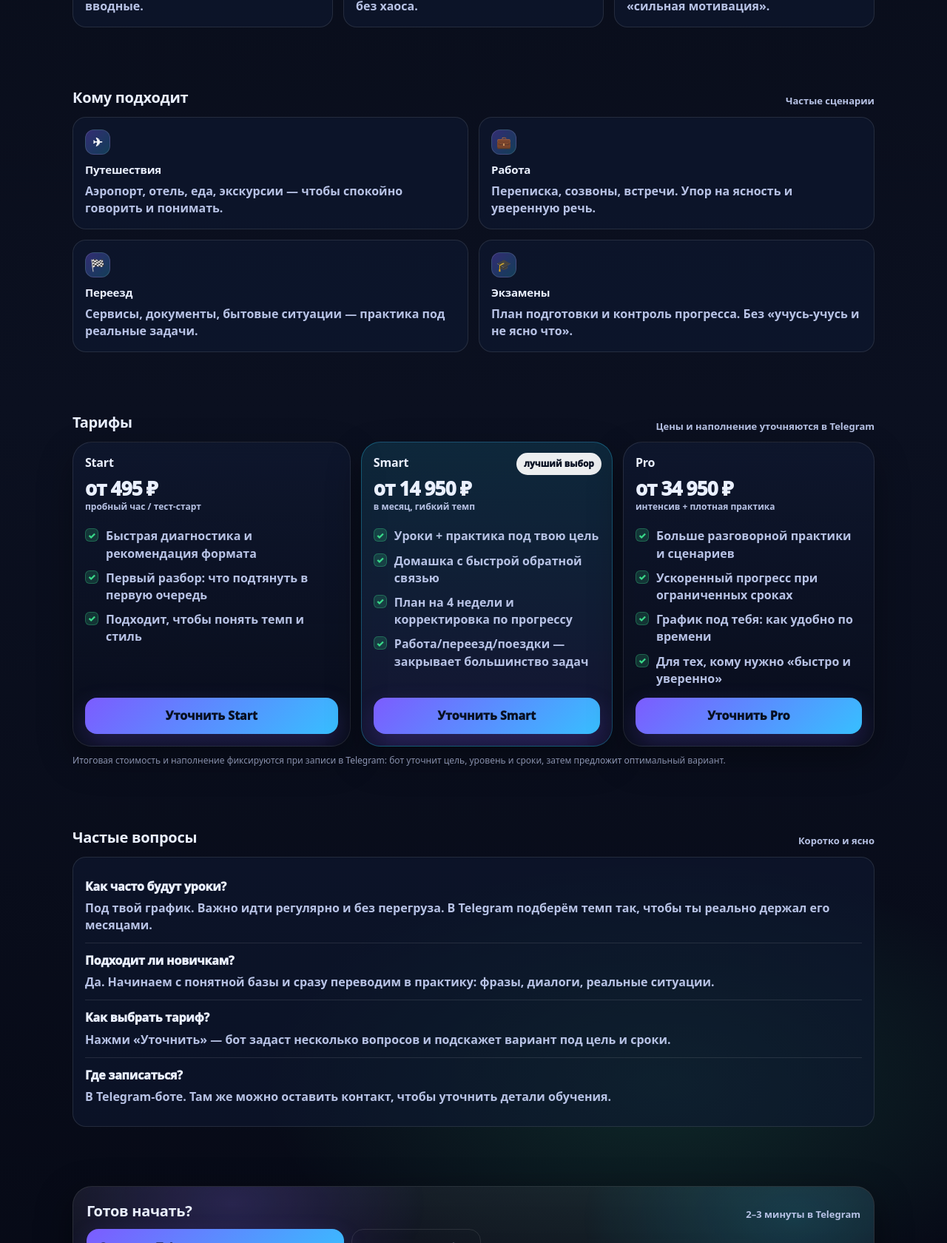
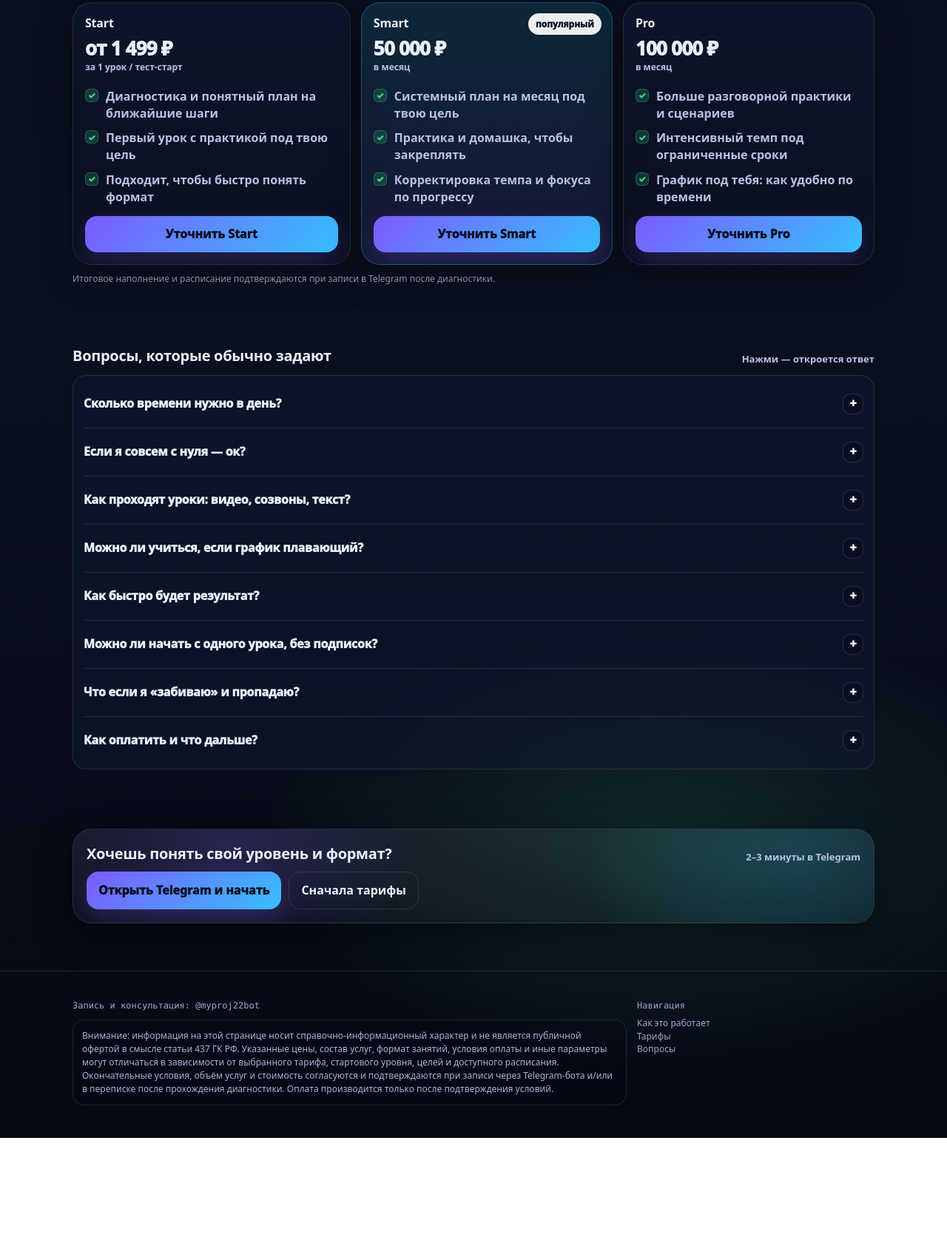
Before and after one commit to BossBoxter/english-course-landing, a plain HTML site: page index.html in a window 1280 px wide. Shown: the part 1120-2800 px from the top of the page at 74% size. After the commit the page ends 2658 px from the top, so only its background shows below. Drawn offline with Linux system fonts and the light colour scheme.

Commit message:
Update index.html

```diff
--- a/index.html
+++ b/index.html
@@ -1,7 +1,6 @@
 <!doctype html>
 <html lang="ru">
 <head>
-  <!-- FAVICON / APP ICONS (для GitHub Pages лучше без ведущего /) -->
   <link rel="icon" href="favicon.png" sizes="32x32" type="image/png">
   <link rel="icon" href="favicon.png" sizes="192x192" type="image/png">
   <link rel="apple-touch-icon" href="favicon.png">
@@ -11,7 +10,6 @@
   <meta name="viewport" content="width=device-width,initial-scale=1" />
   <meta name="description" content="Английский без воды: короткие уроки, практика, домашка и план под твою цель. Запись и уточнение деталей — в Telegram." />
 
-  <!-- Open Graph -->
   <meta property="og:title" content="Английский без воды — быстрый старт" />
   <meta property="og:description" content="Короткие уроки, практика и понятный план. Начни с диагностики в Telegram." />
   <meta property="og:type" content="website" />
@@ -22,15 +20,12 @@
   <style>
     :root{
       --bg:#0b1020;
-      --card:#101a34;
-      --card2:#0e1630;
       --text:#eaf0ff;
       --muted:#b7c2e5;
       --line:rgba(255,255,255,.10);
       --brand:#7c5cff;
       --brand2:#29d3ff;
       --ok:#39d98a;
-      --warn:#ffcf5c;
       --shadow: 0 16px 50px rgba(0,0,0,.45);
       --radius: 18px;
       --radius2: 26px;
@@ -76,11 +71,7 @@
       background: rgba(255,255,255,.06);
       display:flex; align-items:center; justify-content:center;
     }
-    .logo img{
-      width:100%; height:100%;
-      display:block;
-      object-fit:cover;
-    }
+    .logo img{ width:100%; height:100%; display:block; object-fit:cover; }
 
     .nav{
       display:flex; gap:14px; align-items:center;
@@ -313,20 +304,48 @@
     .plan .actions{ margin-top:auto; padding-top:14px; display:flex; gap:10px; flex-wrap:wrap; }
     .plan .actions .cta{ width:100%; border-radius: 16px; padding:13px 16px; }
 
-    .faq .qa{ border-top:1px solid var(--line); padding:12px 0; }
-    .faq .qa:first-child{ border-top:0; }
-    .q{ font-weight:950; letter-spacing:-.2px; }
-    .a{ color: var(--muted); font-weight:650; margin-top:6px; }
-
-    .promise{
-      border: 1px solid rgba(57,217,138,.22);
-      background: linear-gradient(135deg, rgba(57,217,138,.10), rgba(41,211,255,.06));
-      border-radius: 18px;
-      padding: 14px;
-      margin-top: 14px;
+    /* FAQ (accordion via <details>) */
+    .faq-card{
+      border:1px solid var(--line);
+      background: rgba(16,26,52,.55);
+      border-radius: var(--radius);
+      padding: 6px 14px;
     }
-    .promise .t1{ font-weight:950; }
-    .promise .t2{ color: var(--muted); font-weight:650; margin-top:6px; }
+    details.faq-item{
+      border-top: 1px solid var(--line);
+      padding: 12px 0;
+    }
+    details.faq-item:first-child{ border-top: 0; }
+    summary.faq-q{
+      list-style: none;
+      cursor: pointer;
+      display:flex;
+      align-items:center;
+      justify-content:space-between;
+      gap:12px;
+      font-weight:950;
+      letter-spacing:-.2px;
+      padding: 6px 0;
+    }
+    summary.faq-q::-webkit-details-marker{ display:none; }
+    .chev{
+      width:28px; height:28px;
+      border-radius:10px;
+      border:1px solid rgba(255,255,255,.12);
+      background: rgba(0,0,0,.18);
+      display:flex; align-items:center; justify-content:center;
+      flex:0 0 auto;
+      color:#fff;
+      font-weight:950;
+      transition: transform .16s ease;
+    }
+    details[open] .chev{ transform: rotate(45deg); }
+    .faq-a{
+      color: var(--muted);
+      font-weight:650;
+      margin: 6px 0 0;
+      padding-right: 34px;
+    }
 
     footer{
       border-top: 1px solid var(--line);
@@ -342,6 +361,17 @@
       align-items:start;
     }
     .mono{ font-family: var(--mono); }
+
+    .legal{
+      border: 1px solid var(--line);
+      background: rgba(7,10,20,.35);
+      border-radius: 16px;
+      padding: 12px;
+      margin-top: 10px;
+      color: rgba(183,194,229,.92);
+      font-size: 12px;
+      line-height: 1.5;
+    }
 
     .sticky-cta{
       position:fixed;
@@ -396,7 +426,7 @@
         <a href="#faq">Вопросы</a>
       </div>
 
-      <a class="cta" id="ctaTop" href="https://t.me/myproj22bot?start=site" target="_blank" rel="noopener">
+      <a class="cta" href="https://t.me/myproj22bot?start=site" target="_blank" rel="noopener">
         Написать в Telegram
       </a>
     </div>
@@ -408,11 +438,11 @@
         <div class="hero-card">
           <div class="kicker"><span class="dot"></span>Старт за 7 дней</div>
 
-          <h1>Английский под твою цель — без занудства и перегруза</h1>
+          <h1>Английский под твою цель — коротко, ясно, с практикой</h1>
 
           <p class="lead">
-            Короткие уроки, практика на реальные ситуации и понятный план.
-            Начни с диагностики в Telegram — за 2 минуты поймём цель, уровень и сроки.
+            Без «учебника на 500 страниц». Короткие уроки, практика на реальные ситуации и понятный план.
+            Начни с диагностики в Telegram — за пару минут поймём, что тебе нужно.
           </p>
 
           <div class="pill-row">
@@ -427,38 +457,29 @@
             <a class="cta secondary" href="#pricing">Посмотреть тарифы</a>
           </div>
 
-          <div class="promise">
-            <div class="t1">Обещание результата</div>
-            <div class="t2">
-              Если ты выполняешь план и делаешь практику, результат будет: больше уверенности, больше понимания, больше речи.
-              Конкретный темп и цель закрепим после диагностики в Telegram.
-            </div>
-          </div>
-
           <div class="small">
-            Кнопки ведут в Telegram-бота <span class="mono">@myproj22bot</span> — там запись и уточнение деталей.
+            Всё оформление и уточнение деталей — в Telegram-боте <span class="mono">@myproj22bot</span>.
           </div>
         </div>
 
         <div class="side-card">
           <div class="promo">
-            <span class="tag">АКЦИЯ</span>
-            <h3>Час обучения от 495 ₽</h3>
-            <p>Тест-старт: быстрый разбор + понятный маршрут, чтобы увидеть формат и твой уровень без долгих вступлений.</p>
-            <div class="small">Условия акции — в Telegram при записи.</div>
+            <span class="tag">СТАРТ</span>
+            <h3>Первый урок от 1 499 ₽</h3>
+            <p>Быстрый вход: понять уровень, получить понятный план и начать говорить без ступора.</p>
+            <div class="small">Детали формата — в Telegram при записи.</div>
           </div>
 
           <div class="promo">
-            <span class="tag">БОНУС</span>
-            <h3>Набор «говорю без ступора»</h3>
-            <p>Фразы и шаблоны ответов под твою цель: поездки, работа, переезд, экзамены.</p>
-            <div class="small">Выдаётся после записи в Telegram.</div>
+            <span class="tag">УДОБНО</span>
+            <h3>Под твой график</h3>
+            <p>Уроки и практика так, чтобы ты не слился через неделю. Темп подбирается под тебя.</p>
           </div>
 
           <div class="promo">
             <span class="tag">БЫСТРО</span>
             <h3>Детали за 2–3 минуты</h3>
-            <p>Без звонков. Просто отвечаешь на вопросы в боте — и получаешь подходящий формат.</p>
+            <p>Без звонков. Просто отвечаешь в боте — и получаешь подходящий вариант.</p>
           </div>
         </div>
       </div>
@@ -486,39 +507,7 @@
         <div class="card">
           <div class="icon">3</div>
           <h3>Прогресс</h3>
-          <p>Темп под твой график. Важно: регулярность и практика, а не «сильная мотивация».</p>
-        </div>
-      </div>
-    </div>
-  </section>
-
-  <section>
-    <div class="wrap">
-      <div class="section-title">
-        <h2>Кому подходит</h2>
-        <div class="hint">Частые сценарии</div>
-      </div>
-
-      <div class="grid2">
-        <div class="card">
-          <div class="icon">✈</div>
-          <h3>Путешествия</h3>
-          <p>Аэропорт, отель, еда, экскурсии — чтобы спокойно говорить и понимать.</p>
-        </div>
-        <div class="card">
-          <div class="icon">💼</div>
-          <h3>Работа</h3>
-          <p>Переписка, созвоны, встречи. Упор на ясность и уверенную речь.</p>
-        </div>
-        <div class="card">
-          <div class="icon">🏁</div>
-          <h3>Переезд</h3>
-          <p>Сервисы, документы, бытовые ситуации — практика под реальные задачи.</p>
-        </div>
-        <div class="card">
-          <div class="icon">🎓</div>
-          <h3>Экзамены</h3>
-          <p>План подготовки и контроль прогресса. Без «учусь-учусь и не ясно что».</p>
+          <p>Темп под твой график. Важно: регулярность и практика.</p>
         </div>
       </div>
     </div>
@@ -528,17 +517,17 @@
     <div class="wrap">
       <div class="section-title">
         <h2>Тарифы</h2>
-        <div class="hint">Цены и наполнение уточняются в Telegram</div>
+        <div class="hint">Стартуй сейчас, детали фиксируются при записи</div>
       </div>
 
       <div class="pricing">
         <div class="plan">
           <h3>Start</h3>
-          <div class="price">от 495 ₽ <span>пробный час / тест-старт</span></div>
+          <div class="price">от 1 499 ₽ <span>за 1 урок / тест-старт</span></div>
           <ul class="features">
-            <li><span class="tick">✓</span><span>Быстрая диагностика и рекомендация формата</span></li>
-            <li><span class="tick">✓</span><span>Первый разбор: что подтянуть в первую очередь</span></li>
-            <li><span class="tick">✓</span><span>Подходит, чтобы понять темп и стиль</span></li>
+            <li><span class="tick">✓</span><span>Диагностика и понятный план на ближайшие шаги</span></li>
+            <li><span class="tick">✓</span><span>Первый урок с практикой под твою цель</span></li>
+            <li><span class="tick">✓</span><span>Подходит, чтобы быстро понять формат</span></li>
           </ul>
           <div class="actions">
             <a class="cta" href="https://t.me/myproj22bot?start=tariff_start" target="_blank" rel="noopener">Уточнить Start</a>
@@ -546,14 +535,13 @@
         </div>
 
         <div class="plan featured">
-          <div class="badge">лучший выбор</div>
+          <div class="badge">популярный</div>
           <h3>Smart</h3>
-          <div class="price">от 14 950 ₽ <span>в месяц, гибкий темп</span></div>
+          <div class="price">50 000 ₽ <span>в месяц</span></div>
           <ul class="features">
-            <li><span class="tick">✓</span><span>Уроки + практика под твою цель</span></li>
-            <li><span class="tick">✓</span><span>Домашка с быстрой обратной связью</span></li>
-            <li><span class="tick">✓</span><span>План на 4 недели и корректировка по прогрессу</span></li>
-            <li><span class="tick">✓</span><span>Работа/переезд/поездки — закрывает большинство задач</span></li>
+            <li><span class="tick">✓</span><span>Системный план на месяц под твою цель</span></li>
+            <li><span class="tick">✓</span><span>Практика и домашка, чтобы закреплять</span></li>
+            <li><span class="tick">✓</span><span>Корректировка темпа и фокуса по прогрессу</span></li>
           </ul>
           <div class="actions">
             <a class="cta" href="https://t.me/myproj22bot?start=tariff_smart" target="_blank" rel="noopener">Уточнить Smart</a>
@@ -562,12 +550,11 @@
 
         <div class="plan">
           <h3>Pro</h3>
-          <div class="price">от 34 950 ₽ <span>интенсив + плотная практика</span></div>
+          <div class="price">100 000 ₽ <span>в месяц</span></div>
           <ul class="features">
             <li><span class="tick">✓</span><span>Больше разговорной практики и сценариев</span></li>
-            <li><span class="tick">✓</span><span>Ускоренный прогресс при ограниченных сроках</span></li>
+            <li><span class="tick">✓</span><span>Интенсивный темп под ограниченные сроки</span></li>
             <li><span class="tick">✓</span><span>График под тебя: как удобно по времени</span></li>
-            <li><span class="tick">✓</span><span>Для тех, кому нужно «быстро и уверенно»</span></li>
           </ul>
           <div class="actions">
             <a class="cta" href="https://t.me/myproj22bot?start=tariff_pro" target="_blank" rel="noopener">Уточнить Pro</a>
@@ -576,35 +563,58 @@
       </div>
 
       <div class="small" style="margin-top:10px;">
-        Итоговая стоимость и наполнение фиксируются при записи в Telegram: бот уточнит цель, уровень и сроки, затем предложит оптимальный вариант.
+        Итоговое наполнение и расписание подтверждаются при записи в Telegram после диагностики.
       </div>
     </div>
   </section>
 
-  <section id="faq" class="faq">
+  <section id="faq">
     <div class="wrap">
       <div class="section-title">
-        <h2>Частые вопросы</h2>
-        <div class="hint">Коротко и ясно</div>
+        <h2>Вопросы, которые обычно задают</h2>
+        <div class="hint">Нажми — откроется ответ</div>
       </div>
 
-      <div class="card">
-        <div class="qa">
-          <div class="q">Как часто будут уроки?</div>
-          <div class="a">Под твой график. Важно идти регулярно и без перегруза. В Telegram подберём темп так, чтобы ты реально держал его месяцами.</div>
-        </div>
-        <div class="qa">
-          <div class="q">Подходит ли новичкам?</div>
-          <div class="a">Да. Начинаем с понятной базы и сразу переводим в практику: фразы, диалоги, реальные ситуации.</div>
-        </div>
-        <div class="qa">
-          <div class="q">Как выбрать тариф?</div>
-          <div class="a">Нажми «Уточнить» — бот задаст несколько вопросов и подскажет вариант под цель и сроки.</div>
-        </div>
-        <div class="qa">
-          <div class="q">Где записаться?</div>
-          <div class="a">В Telegram-боте. Там же можно оставить контакт, чтобы уточнить детали обучения.</div>
-        </div>
+      <div class="faq-card">
+        <details class="faq-item">
+          <summary class="faq-q">Сколько времени нужно в день? <span class="chev">+</span></summary>
+          <div class="faq-a">Обычно 15–25 минут на урок + 10–15 минут на практику. Но мы подстраиваемся под твой график: лучше стабильные короткие шаги, чем редкие «марафоны».</div>
+        </details>
+
+        <details class="faq-item">
+          <summary class="faq-q">Если я совсем с нуля — ок? <span class="chev">+</span></summary>
+          <div class="faq-a">Да. Начинаем с понятной базы и сразу переводим в практику: простые фразы, короткие диалоги, ситуации из жизни. Без перегруза терминами.</div>
+        </details>
+
+        <details class="faq-item">
+          <summary class="faq-q">Как проходят уроки: видео, созвоны, текст? <span class="chev">+</span></summary>
+          <div class="faq-a">Формат подбирается под цель и занятость. В основе: короткие уроки + практические задания. Детали и удобное расписание согласуем в Telegram после диагностики.</div>
+        </details>
+
+        <details class="faq-item">
+          <summary class="faq-q">Можно ли учиться, если график плавающий? <span class="chev">+</span></summary>
+          <div class="faq-a">Да. Мы собираем план так, чтобы ты мог двигаться даже с плавающим графиком: гибкие «окна» для практики и понятные короткие задачи.</div>
+        </details>
+
+        <details class="faq-item">
+          <summary class="faq-q">Как быстро будет результат? <span class="chev">+</span></summary>
+          <div class="faq-a">Скорость зависит от стартового уровня и регулярности. После диагностики в Telegram фиксируем цель и сроки, и ты получаешь план, который ведёт к результату без лишней теории.</div>
+        </details>
+
+        <details class="faq-item">
+          <summary class="faq-q">Можно ли начать с одного урока, без подписок? <span class="chev">+</span></summary>
+          <div class="faq-a">Да. Для этого и есть Start: один урок как тест-старт, чтобы понять формат и свой уровень, а дальше уже решать.</div>
+        </details>
+
+        <details class="faq-item">
+          <summary class="faq-q">Что если я «забиваю» и пропадаю? <span class="chev">+</span></summary>
+          <div class="faq-a">Такое бывает. Поэтому мы строим план не «идеальный», а реальный: короткие шаги, понятные задачи и темп под твою жизнь. В Telegram подберём режим, который ты выдержишь.</div>
+        </details>
+
+        <details class="faq-item">
+          <summary class="faq-q">Как оплатить и что дальше? <span class="chev">+</span></summary>
+          <div class="faq-a">Нажми «Написать в Telegram» или «Уточнить тариф». Бот задаст пару вопросов и подскажет следующий шаг по оплате и записи.</div>
+        </details>
       </div>
     </div>
   </section>
@@ -613,11 +623,11 @@
     <div class="wrap">
       <div class="hero-card" style="padding:18px;">
         <div class="section-title" style="margin:0 0 10px;">
-          <h2 style="margin:0;">Готов начать?</h2>
+          <h2 style="margin:0;">Хочешь понять свой уровень и формат?</h2>
           <div class="hint">2–3 минуты в Telegram</div>
         </div>
         <div class="hero-actions">
-          <a class="cta" href="https://t.me/myproj22bot?start=site_bottom" target="_blank" rel="noopener">Открыть Telegram и уточнить детали</a>
+          <a class="cta" href="https://t.me/myproj22bot?start=site_bottom" target="_blank" rel="noopener">Открыть Telegram и начать</a>
           <a class="cta secondary" href="#pricing">Сначала тарифы</a>
         </div>
       </div>
@@ -629,13 +639,22 @@
       <div class="footer-grid">
         <div>
           <div class="mono">Запись и консультация: @myproj22bot</div>
-          <div style="margin-top:6px;">
-            Страница даёт обзор. Точные условия, наполнение и итоговая стоимость подтверждаются при записи в Telegram.
+
+          <div class="legal">
+            Внимание: информация на этой странице носит справочно-информационный характер и не является публичной офертой в смысле статьи 437 ГК РФ.
+            Указанные цены, состав услуг, формат занятий, условия оплаты и иные параметры могут отличаться в зависимости от выбранного тарифа,
+            стартового уровня, целей и доступного расписания. Окончательные условия, объём услуг и стоимость согласуются и подтверждаются
+            при записи через Telegram-бота и/или в переписке после прохождения диагностики. Оплата производится только после подтверждения условий.
           </div>
         </div>
+
         <div>
-          <div class="mono">GitHub Pages</div>
-          <div style="margin-top:6px;">Файл: <span class="mono">index.html</span></div>
+          <div class="mono">Навигация</div>
+          <div style="margin-top:6px;">
+            <a href="#how">Как это работает</a><br>
+            <a href="#pricing">Тарифы</a><br>
+            <a href="#faq">Вопросы</a>
+          </div>
         </div>
       </div>
     </div>
@@ -652,7 +671,6 @@
   </div>
 
   <script>
-    // Мини-метка источника без внешних сервисов. Никаких cookies.
     (function(){
       var qs = new URLSearchParams(location.search);
       var utm = qs.get("utm") || qs.get("src") || "";
```
